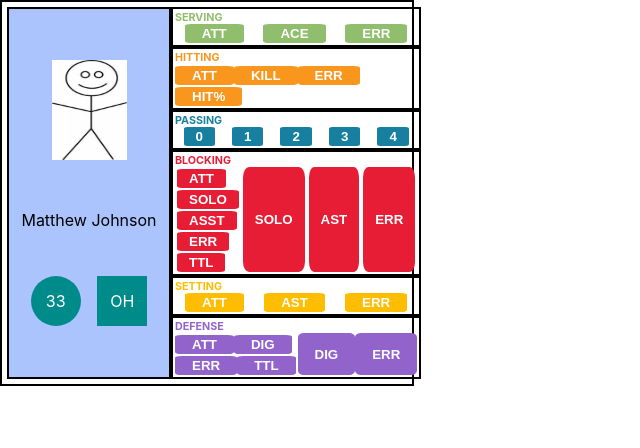
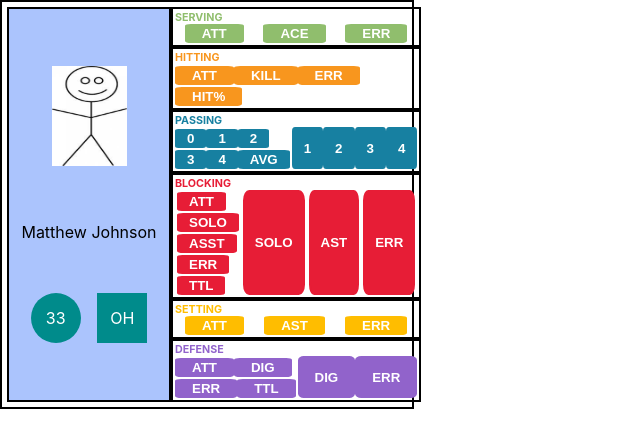
Before and after one commit to Matthew-Johnson833/volleyball_stats, a React (Create React App) app in the folder volley_stats_app/: page / in a window 1280 px wide. Shown: the top 448 px of the page, without its empty margins (0-640 px from the left). Built offline with nearby package versions, Linux system fonts and the light colour scheme.

Commit message:
Consolidated btns. Data is stored in localStorage

```diff
--- a/volley_stats_app/src/components/passingButtonComponents/PassingZeroBtn.js
+++ b/volley_stats_app/src/components/passingButtonComponents/PassingZeroBtn.js
@@ -1,11 +1,97 @@
+import React, { useState } from "react";
 
+const PassingButtons = () => {
 
-const PassingZeroBtn = ({ onClick }) => {
+  const [passingArray, setPassingArray] = useState({
+    // array values. CLG(0) = 1
+    passing0Scores: 0,
+    passing1Scores: 0,
+    passing2Scores: 0,
+    passing3Scores: 0,
+    passing4Scores: 0,
+    totalPasses: 0,
+    passingAverage: 0,
+    });
+    function setPassing0Score() {
+      setPassingArray(prevState => ({
+        ...prevState,
+        totalPasses: (passingArray.totalPasses + 1),
+        passing0Scores: (passingArray.passing0Scores + 1)
+      }))
+      console.log("Passes Scored 0: " + passingArray.passing0Scores);
+    }
+    function setPassing1Score() {
+      setPassingArray(prevState => ({
+        ...prevState,
+        totalPasses: (passingArray.totalPasses + 1),
+        passing1Scores: (passingArray.passing1Scores + 1)
+      }))
+      console.log("Passes Scored 1: " + passingArray.passing1Scores);
+    }
+
+    function setPassing2Score() {
+      setPassingArray(prevState => ({
+        ...prevState,
+        totalPasses: (passingArray.totalPasses + 1),
+        passing2Scores: (passingArray.passing2Scores + 1)
+      }))
+      console.log("Passes Scored 2: " + passingArray.passing2Scores);
+    }
+
+    function setPassing3Score() {
+      setPassingArray(prevState => ({
+        ...prevState,
+        totalPasses: (passingArray.totalPasses + 1),
+        passing3Scores: (passingArray.passing3Scores + 1)
+      }))
+      console.log("Passes Scored 3: " + passingArray.passing3Scores);
+    }
+    function setPassing4Score() {
+      setPassingArray(prevState => ({
+        ...prevState,
+        totalPasses: (passingArray.totalPasses + 1),
+        passing4Scores: (passingArray.passing4Scores + 1)
+      }))
+      console.log("Passes Scored 4: " + passingArray.passing4Scores);
+    }
+
+    function generatePassingAverage() {
+      // React state doesn't immediately update. Need to click twice to get proper values
+      let calcPassingAverage = (((passingArray.passing0Scores * 0) + passingArray.passing1Scores + (passingArray.passing2Scores * 2) +
+      (passingArray.passing3Scores * 3) + (passingArray.passing4Scores * 4)) / passingArray.totalPasses).toFixed(2);
+
+      setPassingArray(prevState => ({
+        ...prevState,
+        passingAverage: calcPassingAverage
+      }))
+      localStorage.setItem('passingArray', JSON.stringify(passingArray));
+
+      console.log("Total Passes: " + passingArray.totalPasses);
+      console.log(calcPassingAverage);
+    }
+
   return (
-    <button onClick={onClick}>
-      0
-    </button>
+    <div>
+      <button onClick={setPassing0Score}>
+        0
+      </button>
+      <button onClick={setPassing1Score}>
+        1
+      </button>
+      <button onClick={setPassing2Score}>
+        2
+      </button>
+      <button onClick={setPassing3Score}>
+        3
+      </button>
+      <button onClick={setPassing4Score}>
+        4
+      </button>
+      <button onClick={generatePassingAverage}>
+        AVG
+      </button>
+    </div>
   )
 }
 
-export default PassingZeroBtn
+export default PassingButtons
```
